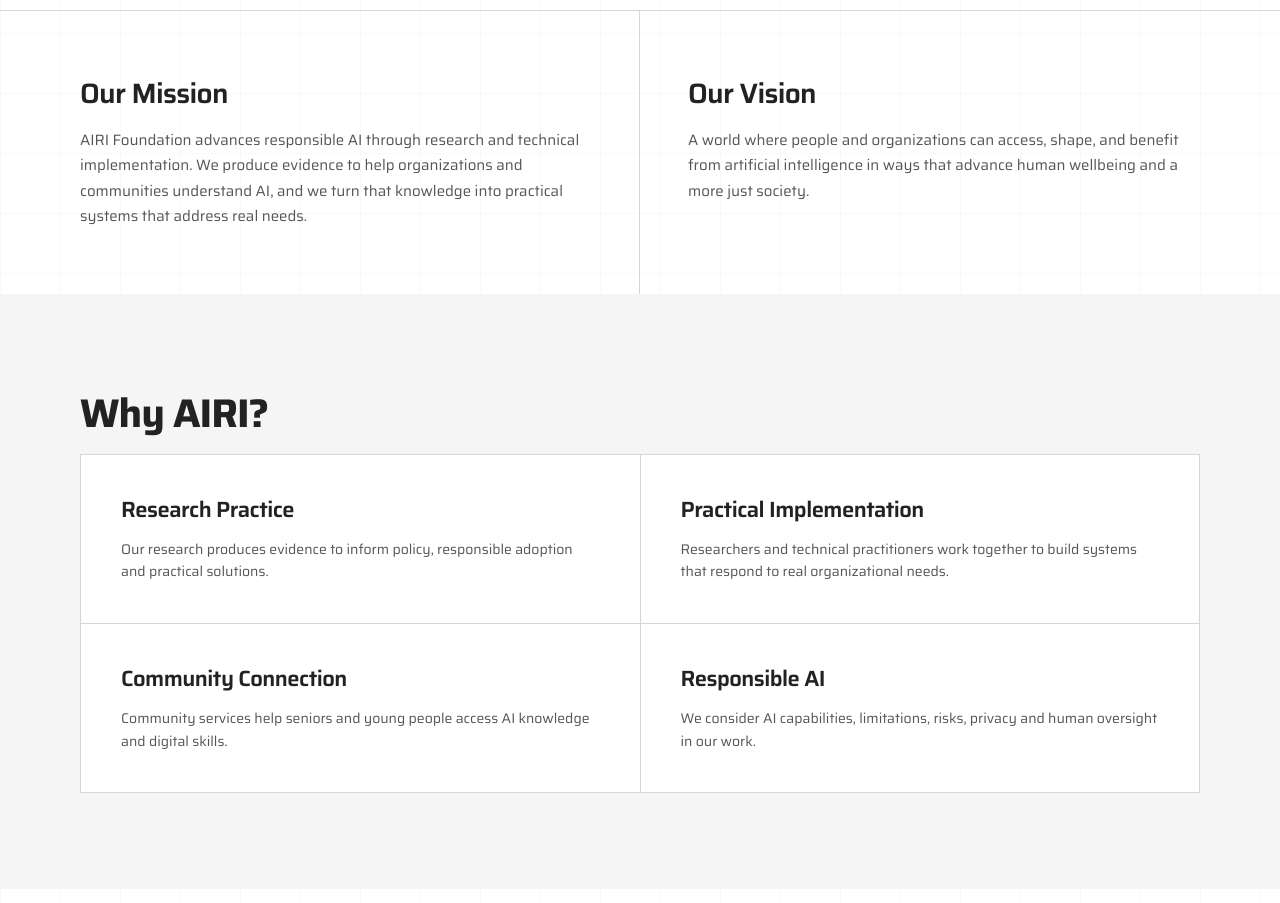
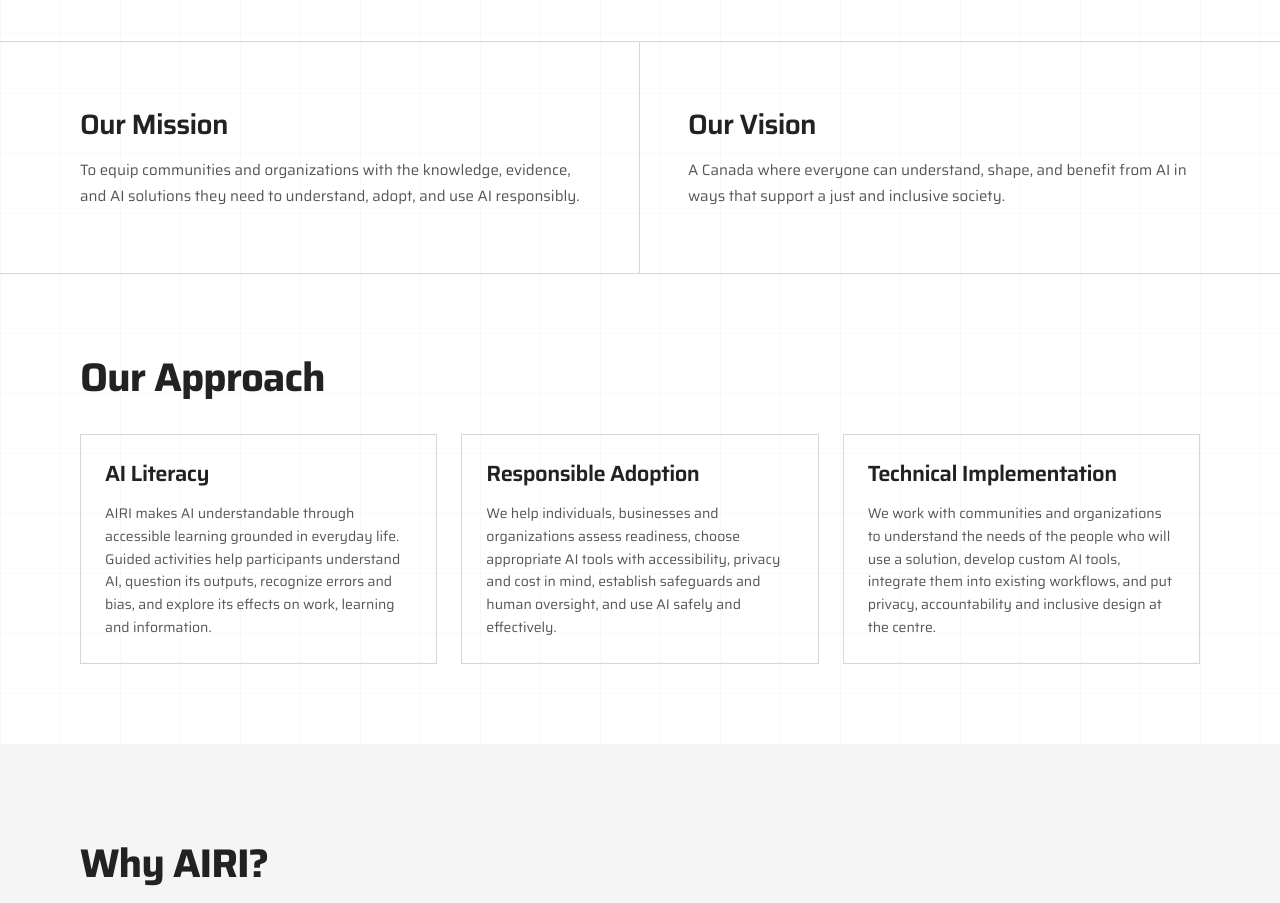
Before and after one commit to AIRIwebmaster/airi-preview, a Next.js app: page /en/about in a window 1280 px wide. Shown: the part 700-1603 px from the top of the page. Built offline with nearby package versions, Linux system fonts and the light colour scheme; no server answers.

Commit message:
Prioritize final AIRI positioning for mission, vision and three activity pillars

```diff
--- a/messages/en.json
+++ b/messages/en.json
@@ -72,7 +72,8 @@
     "ctaApply": "Apply",
     "ctaTeamText": "Our team is building Canada's AI-literate future.",
     "ctaMeetLeadership": "Meet our leadership",
-    "communityLink": "Explore Community Services"
+    "communityLink": "Explore Community Services",
+    "finalNarrative": "Advancing AI literacy and responsible adoption through evidence-informed programs and technical implementation guided by community needs."
   },
   "impact": {
     "joinTitle": "Join AIRI and help us make a bigger impact",
@@ -90,13 +91,13 @@
   },
   "about": {
     "heroTitle": "About AIRI Foundation",
-    "heroSubtitle": "Because AI impacts everyone, they deserve to understand and use it well",
+    "heroSubtitle": "Advancing AI literacy and responsible adoption through evidence-informed programs and technical implementation guided by community needs.",
     "breadcrumbHome": "Home",
     "breadcrumbAbout": "About",
     "missionTitle": "Our Mission",
-    "missionText": "AIRI Foundation advances responsible AI through research and technical implementation. We produce evidence to help organizations and communities understand AI, and we turn that knowledge into practical systems that address real needs.",
+    "missionText": "To equip communities and organizations with the knowledge, evidence, and AI solutions they need to understand, adopt, and use AI responsibly.",
     "visionTitle": "Our Vision",
-    "visionText": "A world where people and organizations can access, shape, and benefit from artificial intelligence in ways that advance human wellbeing and a more just society.",
+    "visionText": "A Canada where everyone can understand, shape, and benefit from AI in ways that support a just and inclusive society.",
     "whyTitle": "Why AIRI?",
     "whySubtitle": "What sets us apart in the AI education space",
     "value1Title": "Research Practice",
@@ -559,5 +560,16 @@
     "backToTop": "Scroll to top",
     "skipToContent": "Skip to main content",
     "loading": "Loading..."
+  },
+  "positioning": {
+    "title": "Our Approach",
+    "literacy": "AI Literacy",
+    "literacyText": "AIRI makes AI understandable through accessible learning grounded in everyday life. Guided activities help participants understand AI, question its outputs, recognize errors and bias, and explore its effects on work, learning and information.",
+    "adoption": "Responsible Adoption",
+    "adoptionText": "We help individuals, businesses and organizations assess readiness, choose appropriate AI tools with accessibility, privacy and cost in mind, establish safeguards and human oversight, and use AI safely and effectively.",
+    "implementation": "Technical Implementation",
+    "implementationText": "We work with communities and organizations to understand the needs of the people who will use a solution, develop custom AI tools, integrate them into existing workflows, and put privacy, accountability and inclusive design at the centre.",
+    "learn": "Explore Community Services",
+    "apply": "Work With AIRI"
   }
 }
--- a/messages/fr.json
+++ b/messages/fr.json
@@ -71,7 +71,8 @@
     "ctaApply": "Postuler",
     "ctaTeamText": "Notre équipe bâtit l'avenir de la littératie en IA au Canada.",
     "ctaMeetLeadership": "Rencontrer notre direction",
-    "communityLink": "Découvrir les services communautaires"
+    "communityLink": "Découvrir les services communautaires",
+    "finalNarrative": "Faire progresser la littératie en IA et son adoption responsable grâce à des programmes fondés sur des données probantes et à une mise en œuvre technique guidée par les besoins des communautés."
   },
   "impact": {
     "joinTitle": "Joignez-vous à AIRI et aidez-nous à faire une plus grande différence",
@@ -89,13 +90,13 @@
   },
   "about": {
     "heroTitle": "À propos de la Fondation AIRI",
-    "heroSubtitle": "Parce que l'IA touche tout le monde, chacun mérite de mieux la comprendre et l'utiliser. Nous rendons la formation en IA accessible, compréhensible et concrète pour toutes les communautés au Canada.",
+    "heroSubtitle": "Faire progresser la littératie en IA et son adoption responsable grâce à des programmes fondés sur des données probantes et à une mise en œuvre technique guidée par les besoins des communautés.",
     "breadcrumbHome": "Accueil",
     "breadcrumbAbout": "À propos",
     "missionTitle": "Notre mission",
-    "missionText": "La Fondation AIRI fait progresser l’IA responsable grâce à la recherche et à la mise en œuvre technique. Nous produisons des données probantes pour aider les organisations et les communautés à comprendre l’IA, puis transformons ces connaissances en systèmes pratiques répondant à des besoins réels.",
+    "missionText": "Doter les communautés et les organisations des connaissances, des données probantes et des solutions d’IA nécessaires pour comprendre, adopter et utiliser l’IA de manière responsable.",
     "visionTitle": "Notre vision",
-    "visionText": "Un monde où les personnes et les organisations peuvent accéder à l’intelligence artificielle, la façonner et en bénéficier pour favoriser le bien-être humain et une société plus juste.",
+    "visionText": "Un Canada où chacune et chacun peut comprendre, façonner et tirer parti de l’IA dans une société juste et inclusive.",
     "whyTitle": "Pourquoi AIRI?",
     "whySubtitle": "Ce qui nous distingue dans le domaine de la formation en IA",
     "value1Title": "Recherche fondée sur des données probantes",
@@ -537,5 +538,16 @@
     "backToTop": "Retour en haut",
     "skipToContent": "Passer au contenu principal",
     "loading": "Chargement..."
+  },
+  "positioning": {
+    "title": "Notre approche",
+    "literacy": "Littératie en IA",
+    "literacyText": "AIRI rend l’IA compréhensible grâce à un apprentissage accessible et ancré dans la vie quotidienne. Des activités guidées permettent de comprendre l’IA, de questionner ses résultats, de reconnaître les erreurs et les biais et d’explorer ses effets sur le travail, l’apprentissage et l’information.",
+    "adoption": "Adoption responsable",
+    "adoptionText": "Nous aidons les personnes, les entreprises et les organisations à évaluer leur préparation, à choisir des outils appropriés selon l’accessibilité, la confidentialité et les coûts, à mettre en place des protections et une supervision humaine, et à utiliser l’IA de manière sûre et efficace.",
+    "implementation": "Mise en œuvre technique",
+    "implementationText": "Nous travaillons avec les communautés et les organisations pour comprendre les besoins des utilisateurs, développer des outils d’IA sur mesure, les intégrer aux processus existants et placer la confidentialité, la responsabilité et la conception inclusive au cœur des solutions.",
+    "learn": "Explorer les services communautaires",
+    "apply": "Collaborer avec AIRI"
   }
 }
--- a/src/app/[locale]/about/page.tsx
+++ b/src/app/[locale]/about/page.tsx
@@ -16,6 +16,7 @@
   const { locale } = await params;
   setRequestLocale(locale);
   const t = await getTranslations('about');
+  const tp = await getTranslations('positioning');
 
   const values = [
     {
@@ -63,6 +64,7 @@
         </div>
       </section>
 
+      <section className="border-t border-grey-200"><div className="container py-16 md:py-20"><h2 className="mb-8 text-h2">{tp('title')}</h2><div className="grid gap-6 md:grid-cols-3">{(['literacy','adoption','implementation'] as const).map(key=><article key={key} className="border border-grey-200 p-6"><h3 className="mb-3 text-h4">{tp(key)}</h3><p className="text-sm leading-relaxed text-grey">{tp(`${key}Text`)}</p></article>)}</div></div></section>
       {/* Values */}
       <section className="bg-grey-50">
         <div className="container py-16 md:py-24">
--- a/src/app/[locale]/page.tsx
+++ b/src/app/[locale]/page.tsx
@@ -39,6 +39,7 @@
   const { locale } = await params;
   setRequestLocale(locale);
   const t = await getTranslations('home');
+  const tp = await getTranslations('positioning');
   const dbStats = await getImpactStats();
   const dbInsights = await getVisibleInsights();
 
@@ -91,7 +92,7 @@
             {/* <h1 className="text-[clamp(2rem,6vw+1rem,5rem)] font-bold leading-[1.02] text-white">
               {t('heroTitle')}
             </h1> */}
-            <h2 className="text-[clamp(2rem,6vw+1rem,5rem)] font-bold leading-[1.02] text-white">
+            <h1 className="text-[clamp(2rem,6vw+1rem,5rem)] font-bold leading-[1.02] text-white">
               <RichTypewriter
                 text={t('heroTitle')}
                 //   italicTexts={[
@@ -101,7 +102,7 @@
                 // ]}
                 speed={35}
               />
-            </h2>
+            </h1>
           </div>
           <div className="mt-10 flex flex-col gap-4 sm:flex-row">
             {heroCards.map((card) => (
@@ -185,6 +186,8 @@
         </div>
       </section>
 
+      {/* Final Public Positioning: three activities, not three organisational departments */}
+      <section className="border-t border-grey-200"><div className="container py-16 md:py-20"><h2 className="mb-8 text-h2">{tp('title')}</h2><p className="mb-10 max-w-3xl text-body text-grey">{t('finalNarrative')}</p><div className="grid gap-6 md:grid-cols-3">{(['literacy','adoption','implementation'] as const).map(key=><article key={key} className="border border-grey-200 bg-white p-7"><h3 className="mb-4 text-h4">{tp(key)}</h3><p className="text-sm leading-relaxed text-grey">{tp(`${key}Text`)}</p><Link href={key==='literacy'?'/community-services':key==='adoption'?'/research':'/technical-implementation'} className="mt-5 inline-flex font-semibold text-primary hover:underline">{key==='literacy'?tp('learn'):key==='adoption'?t('heroCard1'):tp('apply')}</Link></article>)}</div></div></section>
       {/* Partners */}
       <section className="border-b border-grey-200">
         <div className="container py-16 md:py-20">
--- a/src/config/site.ts
+++ b/src/config/site.ts
@@ -1,7 +1,7 @@
 export const siteConfig = {
   name: 'AIRI Foundation',
   description:
-    'Advancing responsible AI through research and technical implementation.',
+    'Advancing AI literacy and responsible adoption through evidence-informed programs and technical implementation guided by community needs.',
   url: process.env.NEXT_PUBLIC_SITE_URL || 'https://airifoundation.org',
   ogImage: '/og-image.png',
   links: {
```
